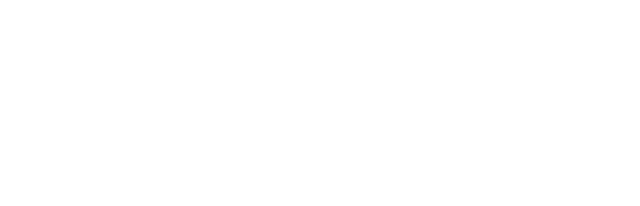
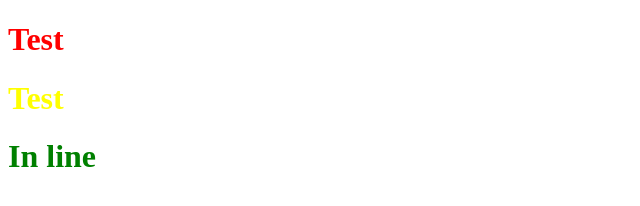
Before and after one commit to shefatmishu/simple-html-project, a plain HTML site: page index.html in a window 1280 px wide. Shown: the whole page, without its empty margins (0-640 px from the left). Drawn offline with Linux system fonts and the light colour scheme.

Commit message:
css added

```diff
--- a/css/style.css
+++ b/css/style.css
@@ -0,0 +1,6 @@
+h1 {
+	color: yellow;
+}
+.first-header {
+	color: red;
+}
--- a/index.html
+++ b/index.html
@@ -1,3 +1,11 @@
-<body>
-
-</body>
+<!DOCTYPE html>
+<html>
+    <head>
+        <link href="./css/style.css" rel="stylesheet" type="text/css"/>
+    </head>
+    <body>
+        <h1 class="first-header">Test</h1>
+        <h1>Test</h1>
+        <h1 style="color:green">In line</h1>
+    </body>
+</html>
```
